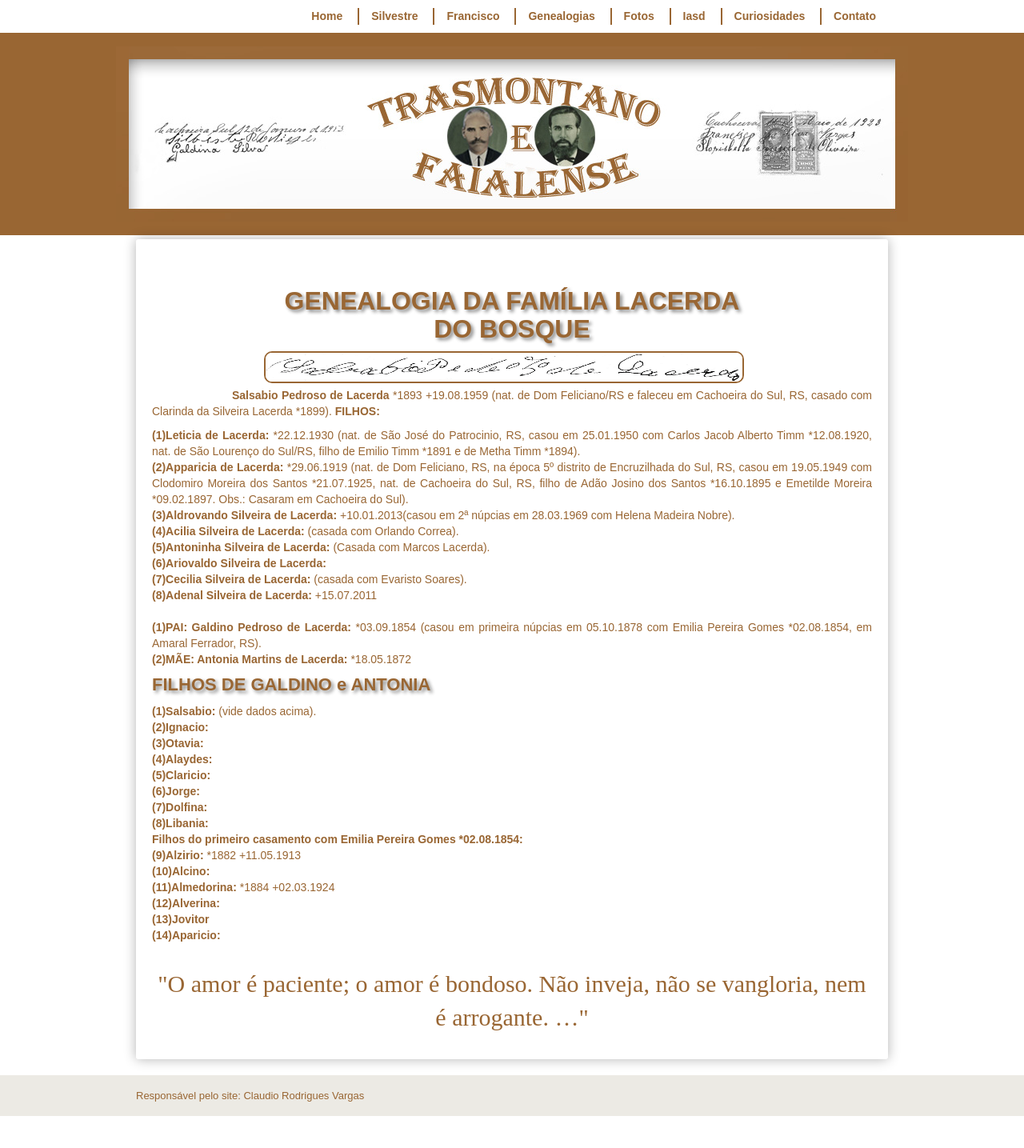
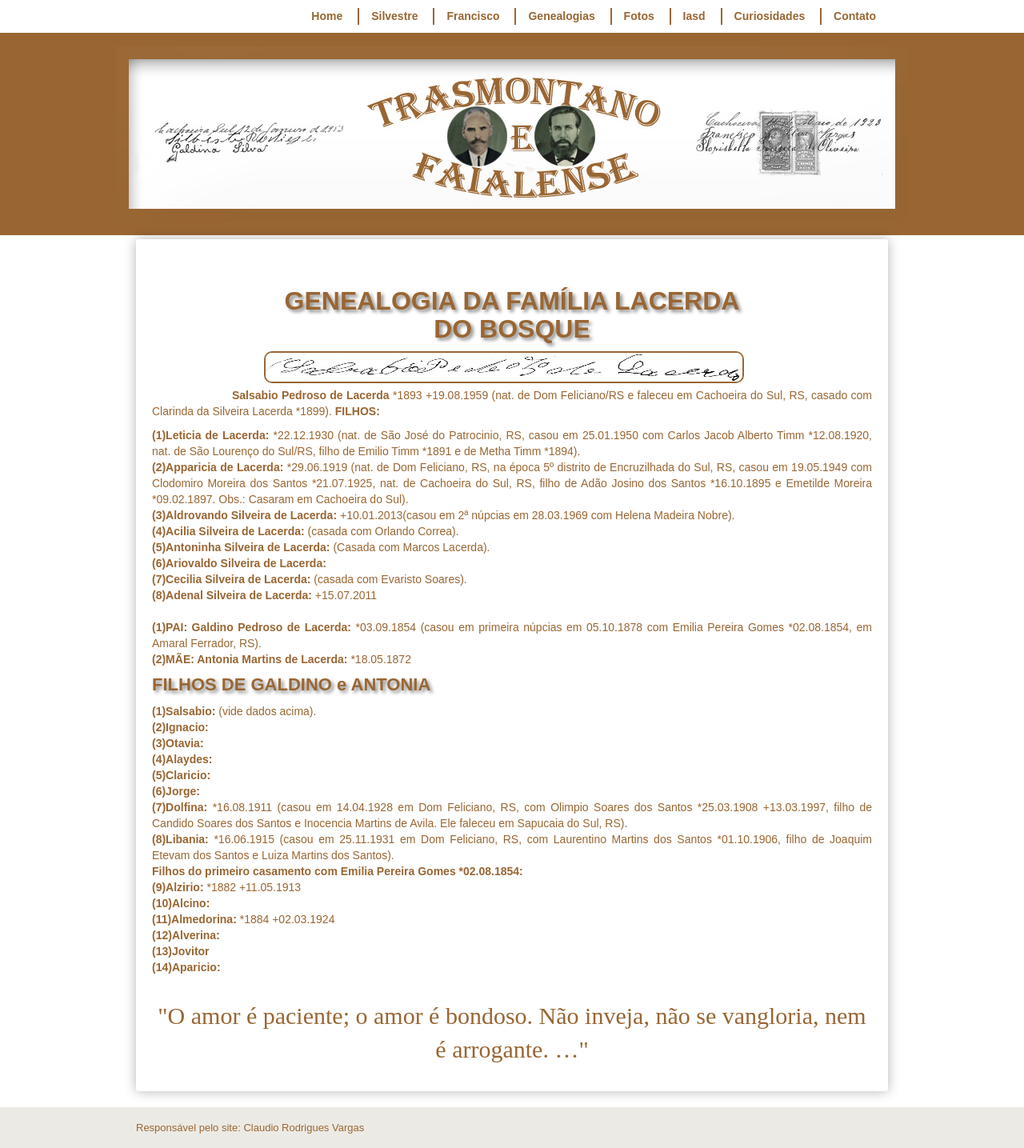
Before and after one commit to claudiovargas1955/claudiovargas1955.github.io, a Jekyll site: the page built from _pages/familia-lacerda-salsabio.html, in a window 1280 px wide. Shown: the whole page at 80% size. Built offline with Jekyll 4.4.1, drawn with Linux system fonts in a browser that asks for light colours; some web fonts are replaced; before the commit the page ends 1395 px from its top, so only the background shows below that.

Commit message:
Update familia-lacerda-salsabio.html

```diff
--- a/_pages/familia-lacerda-salsabio.html
+++ b/_pages/familia-lacerda-salsabio.html
@@ -122,8 +122,10 @@ dos Santos *21.07.1925, nat. de Cachoeira do Sul, RS, filho de Adão Josino dos
   <b>(4)Alaydes: </b><br>
   <b>(5)Claricio: </b><br>
   <b>(6)Jorge: </b><br>
-  <b>(7)Dolfina: </b><br>
-  <b>(8)Libania: </b><br>
+  <b>(7)Dolfina: </b>*16.08.1911 (casou em 14.04.1928 em Dom Feliciano, RS, com Olimpio Soares dos Santos *25.03.1908 +13.03.1997, filho de Candido Soares dos Santos
+  e Inocencia Martins de Avila. Ele faleceu em Sapucaia do Sul, RS).<br>
+  <b>(8)Libania: </b>*16.06.1915 (casou em 25.11.1931 em Dom Feliciano, RS, com Laurentino Martins dos Santos *01.10.1906, filho de Joaquim Etevam dos Santos e
+  Luiza Martins dos Santos).<br>
   <b>Filhos do primeiro casamento com Emilia Pereira Gomes *02.08.1854: </b><br>
     <b>(9)Alzirio: </b>*1882 +11.05.1913<br>
     <b>(10)Alcino: </b><br>
```
